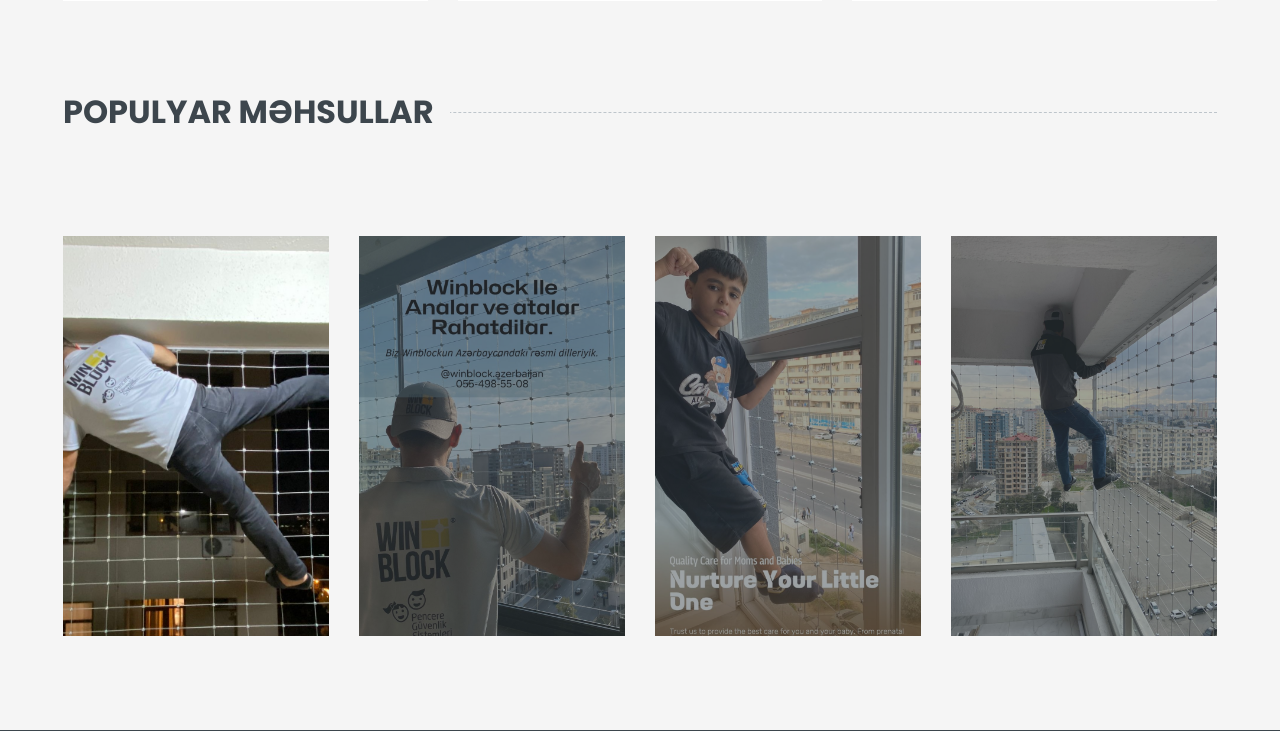
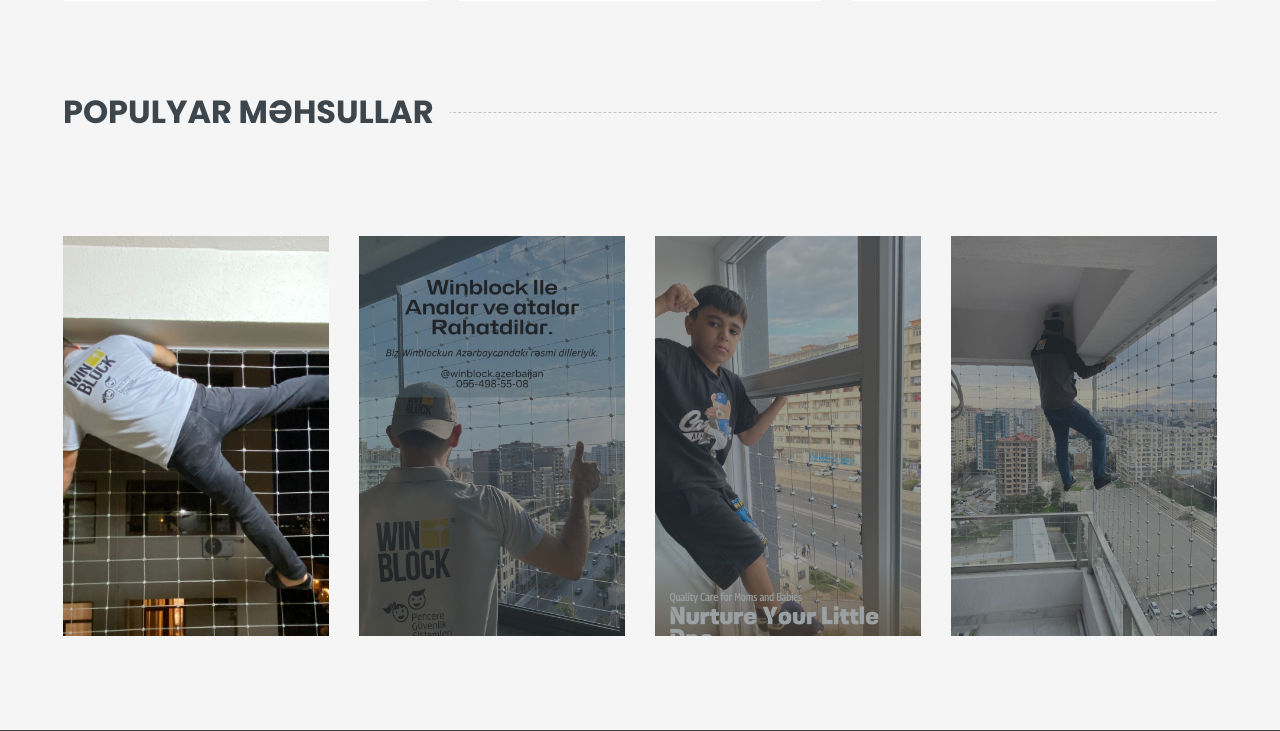
Before and after one commit to IIISRO/winblockaz, a Django app: page / in a window 1280 px wide. Shown: the part 956-1687 px from the top of the page. Run offline with Django 5.2, Linux system fonts and the light colour scheme; data that the repository does not hold is empty; some libraries are stand-ins or nearby versions.

Commit message:
initial commit

```diff
--- a/core/templates/home.html
+++ b/core/templates/home.html
@@ -142,7 +142,7 @@
             </div>
         </div>
         <div class="col-md-6 col-lg-3">
-            <div class="product-offer mb-30" style="height: 400px;background-image: url('../../static/img/winblock-image8.jpeg');background-position: center; background-size: cover;background-repeat: no-repeat;">
+            <div class="product-offer mb-30" style="height: 400px;background-image: url('../../static/img/winblock-image8.jpeg');background-position: top; background-size: cover;background-repeat: no-repeat;">
                 <!-- <img class="img-fluid"  style="object-fit: cover;background-position: top;" src="{% static 'img/winblock-image6.jpeg' %}" alt=""> -->
                 <div class="offer-text">
                     <!-- <h6 class="text-white text-uppercase">20% Endirim</h6>
```
